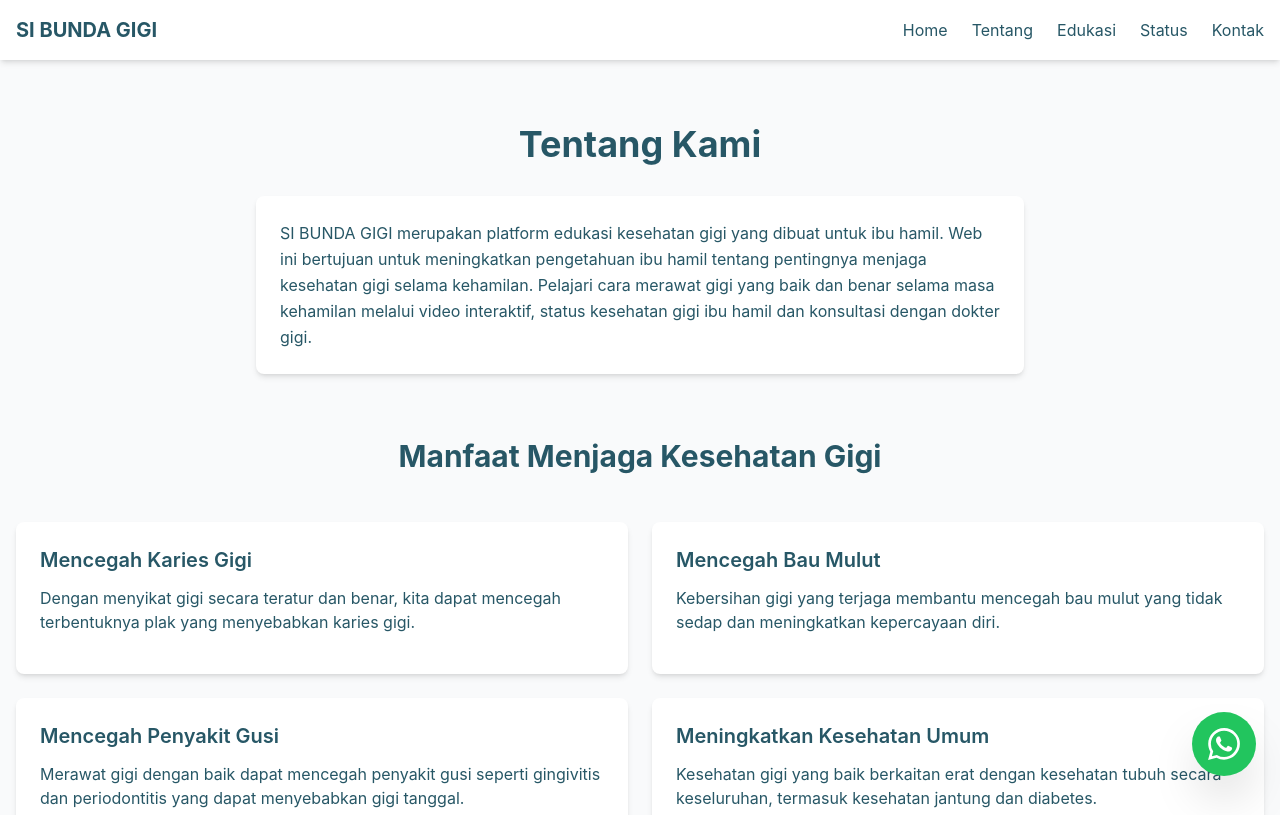
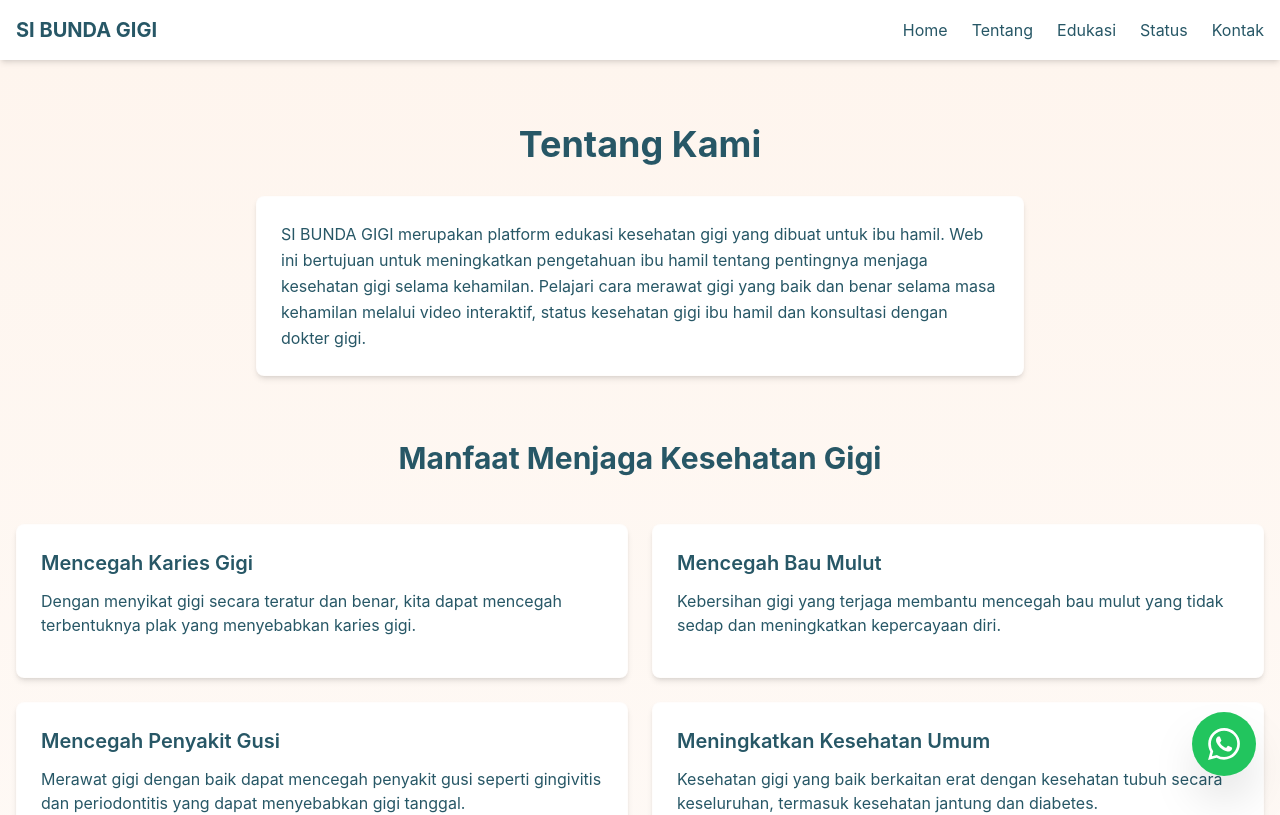
Before and after one commit to DrRhea/dentalcare-app, a Next.js app: page /about in a window 1280 px wide. Shown: the top 815 px of the page. Built offline with nearby package versions, Linux system fonts and the light colour scheme.

Commit message:
style: tambahkan nuansa warna pink di halaman tentang, edukasi, status, dan kontak dengan gradient background

```diff
--- a/src/app/about/page.jsx
+++ b/src/app/about/page.jsx
@@ -2,7 +2,7 @@ import Card from '@/components/Card'
 
 export default function About() {
   return (
-    <div className="bg-gray-50 min-h-screen py-16">
+    <div className="bg-gradient-to-b from-primary to-white min-h-screen py-16">
       <div className="container mx-auto px-4">
         {/* Tentang Kami */}
         <section className="mb-16">
--- a/src/app/contact/page.jsx
+++ b/src/app/contact/page.jsx
@@ -30,7 +30,7 @@ export default function Contact() {
   }
 
   return (
-    <div className="bg-gray-50 min-h-screen py-16">
+    <div className="bg-gradient-to-b from-primary to-white min-h-screen py-16">
       <div className="container mx-auto px-4 max-w-3xl">
         <h1 className="text-4xl font-bold text-center text-secondary mb-4">
           Kontak Kami
--- a/src/app/edukasi/page.jsx
+++ b/src/app/edukasi/page.jsx
@@ -17,7 +17,7 @@ const videos = [
 
 export default function Edukasi() {
   return (
-    <div className="bg-gray-50 min-h-screen py-16">
+    <div className="bg-gradient-to-b from-primary to-white min-h-screen py-16">
       <div className="container mx-auto px-4">
         <h1 className="text-4xl font-bold text-center text-secondary mb-4">
           Video Kesehatan Gigi
--- a/src/app/status/page.jsx
+++ b/src/app/status/page.jsx
@@ -123,7 +123,7 @@ export default function Status() {
 
   if (showResult) {
     return (
-      <div className="bg-gray-50 min-h-screen py-16">
+      <div className="bg-gradient-to-b from-primary to-white min-h-screen py-16">
         <div className="container mx-auto px-4 max-w-4xl">
           <Card>
             <h1 className="text-3xl font-bold text-center text-secondary mb-8">
@@ -189,7 +189,7 @@ export default function Status() {
   }
 
   return (
-    <div className="bg-gray-50 min-h-screen py-16">
+    <div className="bg-gradient-to-b from-primary to-white min-h-screen py-16">
       <div className="container mx-auto px-4 max-w-4xl">
         <h1 className="text-4xl font-bold text-center text-secondary mb-4">
           Status Kesehatan Gigi
--- a/src/components/Card.jsx
+++ b/src/components/Card.jsx
@@ -1,6 +1,6 @@
 export default function Card({ title, description, children, className = "" }) {
   return (
-    <div className={`bg-white rounded-lg shadow-md p-6 hover:shadow-lg transition-shadow ${className}`}>
+    <div className={`bg-white rounded-lg shadow-md p-6 hover:shadow-lg transition-shadow border border-primary/20 ${className}`}>
       {title && (
         <h3 className="text-xl font-semibold text-secondary mb-3">{title}</h3>
       )}
```
